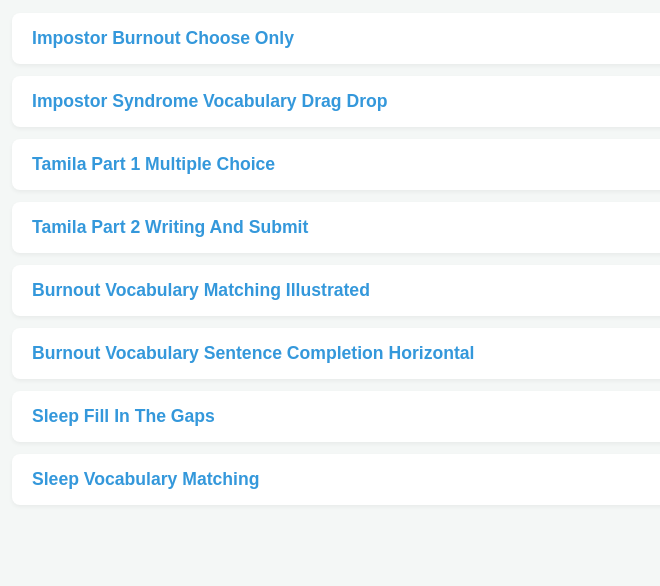
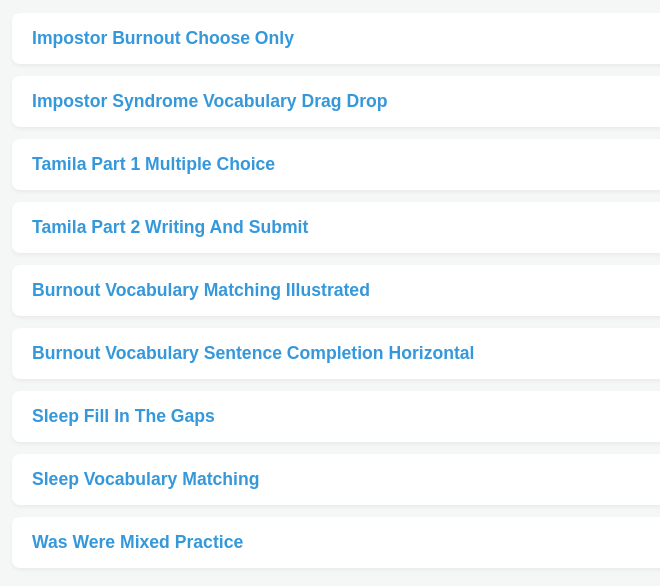
Before and after one commit to Dasha-English-Teacher/miro-exercises, a plain HTML site: page index.html in a window 1280 px wide. Shown: the part 162-748 px from the top of the page, without its empty margins (228-888 px from the left). Drawn offline with Linux system fonts and the light colour scheme.

Commit message:
Automatically update index.html

```diff
--- a/index.html
+++ b/index.html
@@ -25,6 +25,7 @@
           <li><a href="burnout_vocabulary_sentence_completion_horizontal.html" target="_blank">Burnout Vocabulary Sentence Completion Horizontal</a></li>
           <li><a href="sleep_fill_in_the_gaps.html" target="_blank">Sleep Fill In The Gaps</a></li>
           <li><a href="sleep_vocabulary_matching.html" target="_blank">Sleep Vocabulary Matching</a></li>
+          <li><a href="was_were_mixed_practice.html" target="_blank">Was Were Mixed Practice</a></li>
     </ul>
 </body>
 </html>
```
